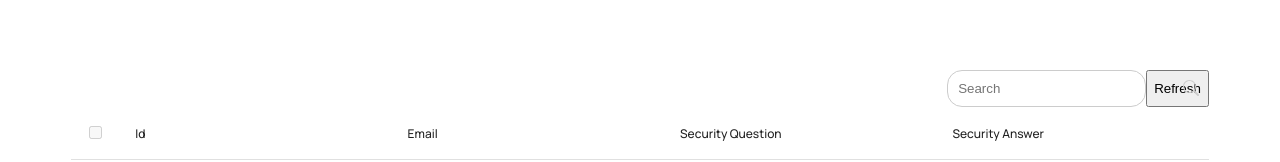
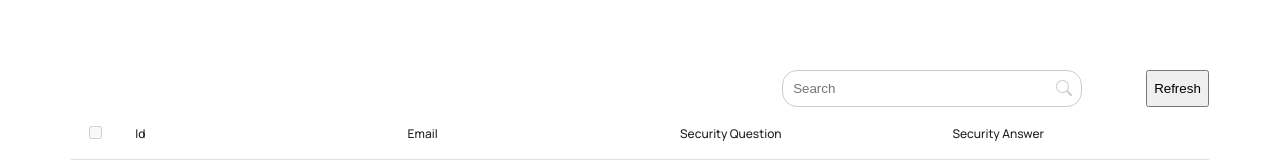
Before and after one commit to MarianFigula/asos-art-gallery, a React (Create React App) app: page /admin in a window 1280 px wide. Shown: the part 130-292 px from the top of the page. Built offline with nearby package versions, Linux system fonts and the light colour scheme; no server answers.

Commit message:
feat: updates into form css and mainly search bar

```diff
--- a/src/form.css
+++ b/src/form.css
@@ -16,10 +16,9 @@
         margin-bottom: 20px;
     }
 
-    label {
-        display: block;
-        margin-bottom: 5px;
-    }
+}
+.label {
+    display: block;
 }
 
 .input {
@@ -62,16 +61,25 @@
 }
 
 .search-wrapper{
-    width: min(50%, 350px);
     display: flex;
     justify-content: flex-end; /* Aligns content to the right */
-    position: relative;
+    gap: 5vw;
     margin-left: auto; /* Moves the wrapper to the right */
+    .label{
+        width: min(50%, 300px);
+        position: relative;
+    }
     .search-icon{
         position: absolute;
         right: 10px;
         top: 10px;
     }
+    .button-refresh{
+        background: var(--blue);
+        border-radius: 10px;
+        cursor: pointer;
+        border: none;
+    }
     .border-15 {
         border-radius: 15px;
     }
```
